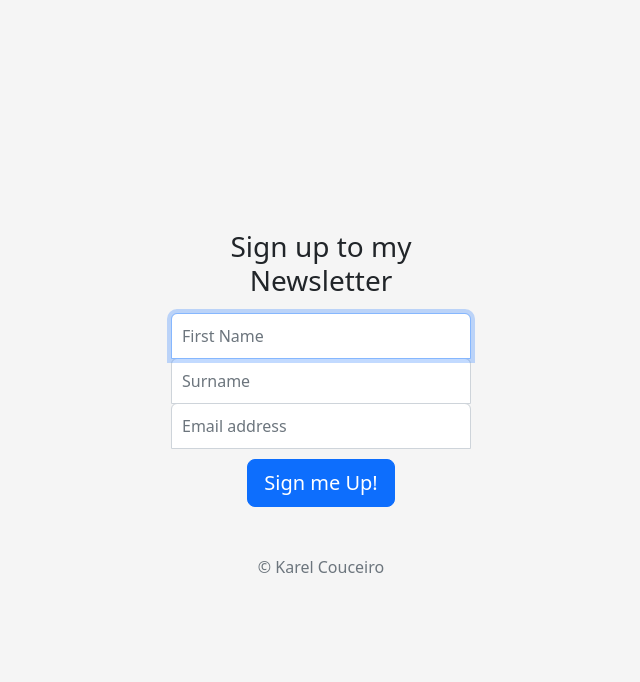
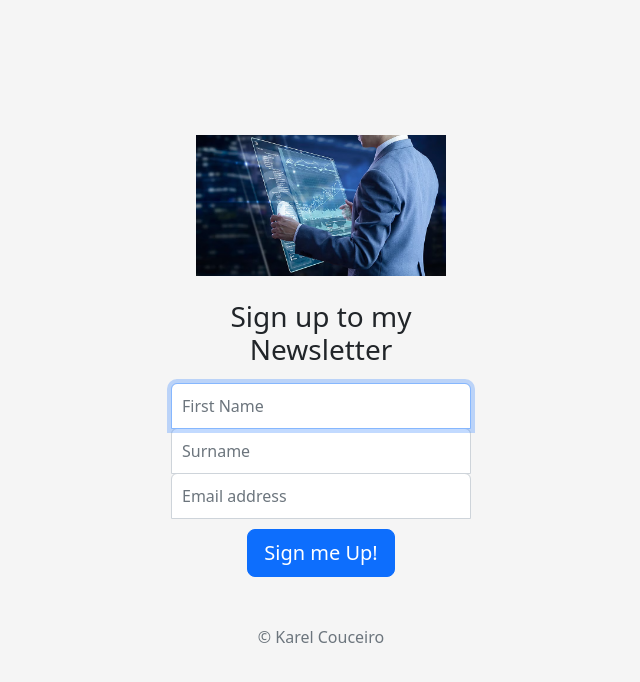
Before and after one commit to KarelCouceiro/newsletter, a website: page public/signup.html in a window 1280 px wide. Shown: the whole page, without its empty margins (319-959 px from the left). Drawn offline with nearby package versions, Linux system fonts and the light colour scheme.

Commit message:
json file2

```diff
--- a/public/signup.html
+++ b/public/signup.html
@@ -20,7 +20,7 @@
 
   <body class="text-center">
     <form class="form-signin" action="/" method="post">
-      <img class="mb-4" src= "public/data.jpg" alt="" width="250">
+      <img class="mb-4" src= "data.jpg" alt="" width="250">
       <h1 class="h3 mb-3 font-weight-normal">Sign up to my Newsletter</h1>
 
 
```
